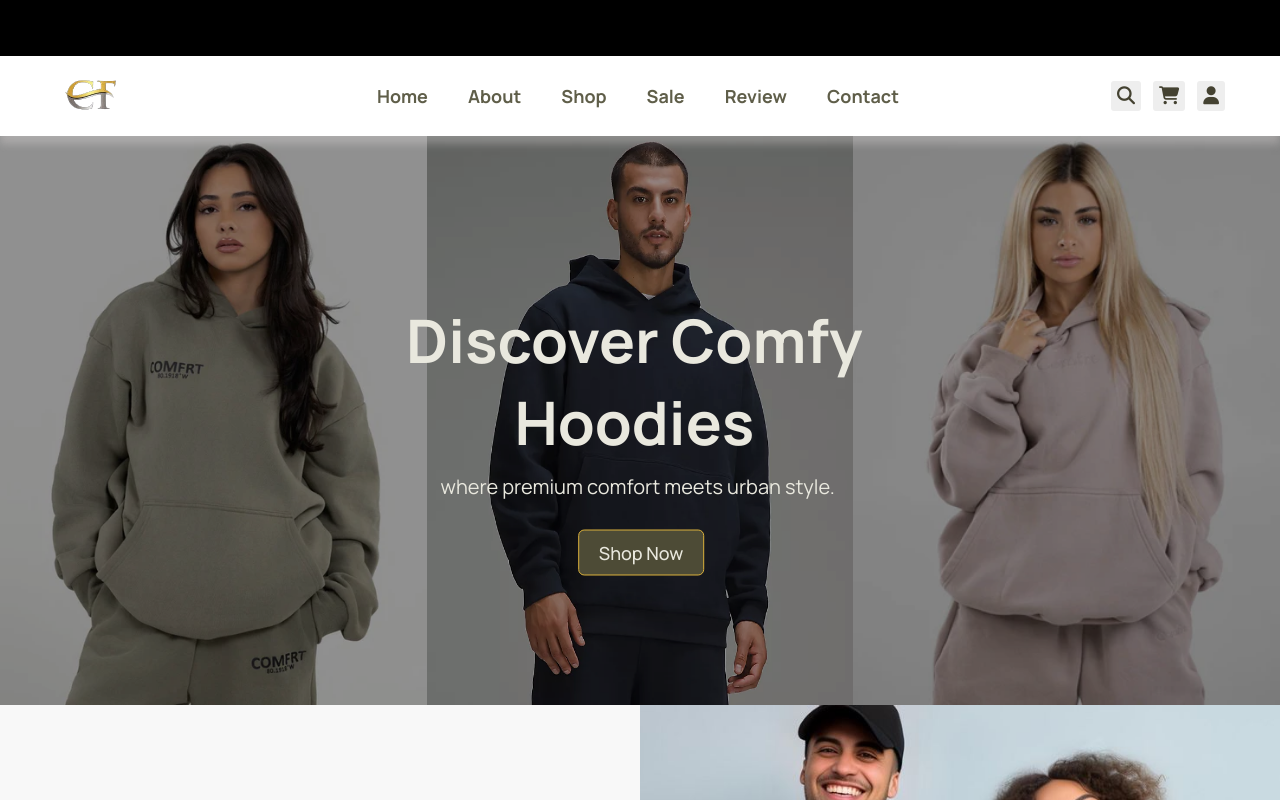
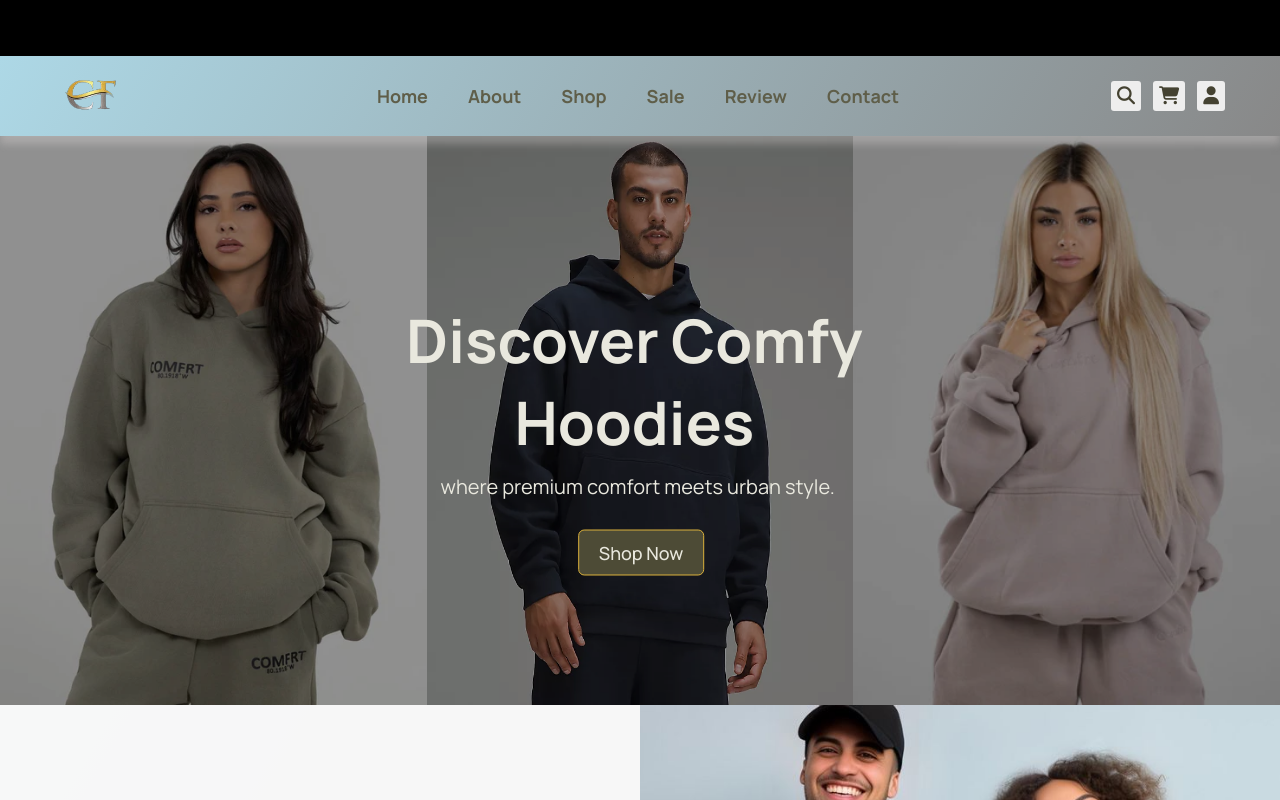
Before and after one commit to ibeO-GH/comfy-Hoodie, a plain HTML site: page index.html in a window 1280 px wide. Drawn offline with nearby package versions, Linux system fonts and the light colour scheme.

Commit message:
interface edit

```diff
--- a/index.html
+++ b/index.html
@@ -3,6 +3,7 @@
   <head>
     <meta charset="UTF-8" />
     <meta name="viewport" content="width=device-width, initial-scale=1.0" />
+    <meta http-equiv="X-UA-Compatible" content="ie=edge" />
     <link rel="icon" href="assets/images/favicon.ico" type="image/x-icon" />
     <!--font awesome link-->
     <link
--- a/style.css
+++ b/style.css
@@ -23,7 +23,7 @@ html {
 body {
   overflow-x: hidden;
   height: 100%;
-  background-color: #fff;
+  background-image: linear-gradient(120deg, lightblue, #888);
   font-family: "manrope", sans-serif;
 }
 /*header section styling */
@@ -62,7 +62,7 @@ body {
 
 /* navbar section styling */
 nav {
-  background-color: white;
+  background-image: linear-gradient(120deg, lightblue, #888);
   position: sticky;
   width: 100%;
   top: 0;
```
